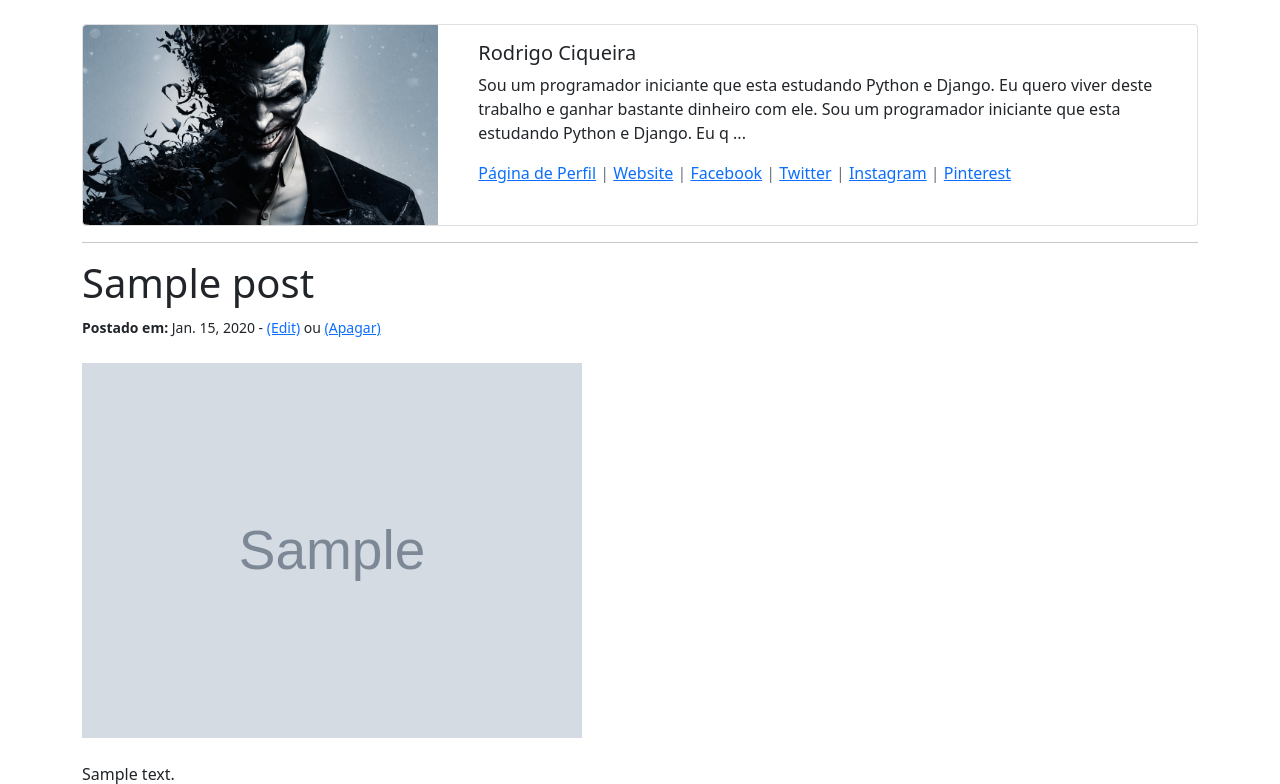
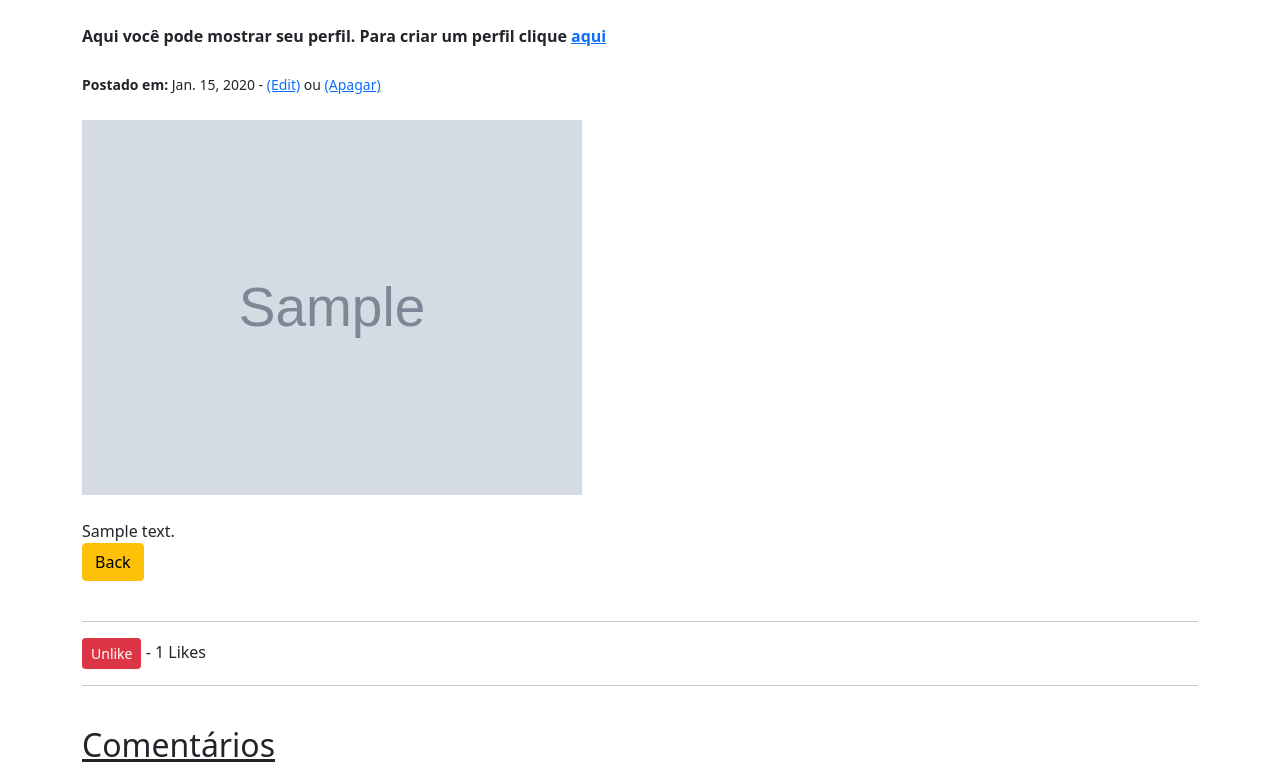
Before and after one commit to 0Rodrigo0/Blog123, a Django app: page /article/1 in a window 1280 px wide. Shown: the part 56-840 px from the top of the page. Run offline with Django 3.2, Linux system fonts and the light colour scheme; a user stored in the database is signed in; data comes from the database, SQL or seed files in the repository; both versions use the stored data as it was after the commit; tables that the repository leaves empty hold one stand-in row (values such as "Sample post"); grey boxes marked "Sample" are stand-in pictures; some libraries are stand-ins or nearby versions.

Commit message:
com erro de profile corrigido

```diff
--- a/django_project/MeuBlog/templates/article_details.html
+++ b/django_project/MeuBlog/templates/article_details.html
@@ -3,6 +3,7 @@
 {% block title %}{{ post.title_tag }}{% endblock %}
 
 {% block content %}
+{% if user.profile.page %}
     <div class="card mb-3">
         <div class="row no-gutters">
         <div class="col-md-4">
@@ -48,7 +49,12 @@
     </div>
     <hr>
     <h1>{{ post.title }}</h1>
-
+{% else %}
+    <strong>Aqui você pode mostrar seu perfil.
+        Para criar um perfil clique <a href="{% url 'create_profile_page' %}">aqui</a>
+    </strong>
+</br></br>
+{% endif %}
 
     <small><strong>Postado em:</strong>
         {{ post.post_date }} -
--- a/django_project/django_project/settings.py
+++ b/django_project/django_project/settings.py
@@ -30,7 +30,8 @@ SECRET_KEY = config('SECRET_KEY')
 # SECURITY WARNING: don't run with debug turned on in production!
 DEBUG = config('DEBUG')
 
-ALLOWED_HOSTS = ['meuublog.herokuapp.com']
+ALLOWED_HOSTS = ['meuublog.herokuapp.com',
+                 '127.0.0.1']
 
 
 # Application definition
```
Also changed, not shown: django_project/db.sqlite3.
